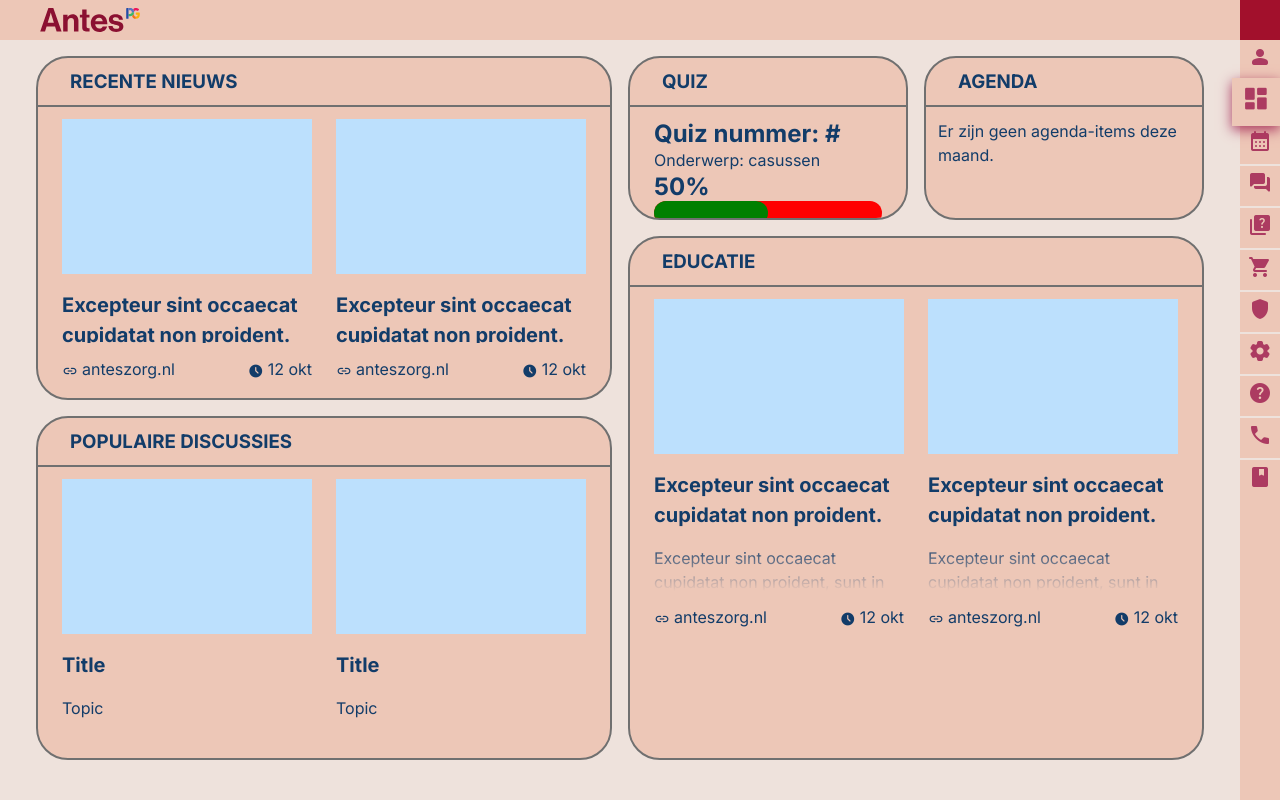
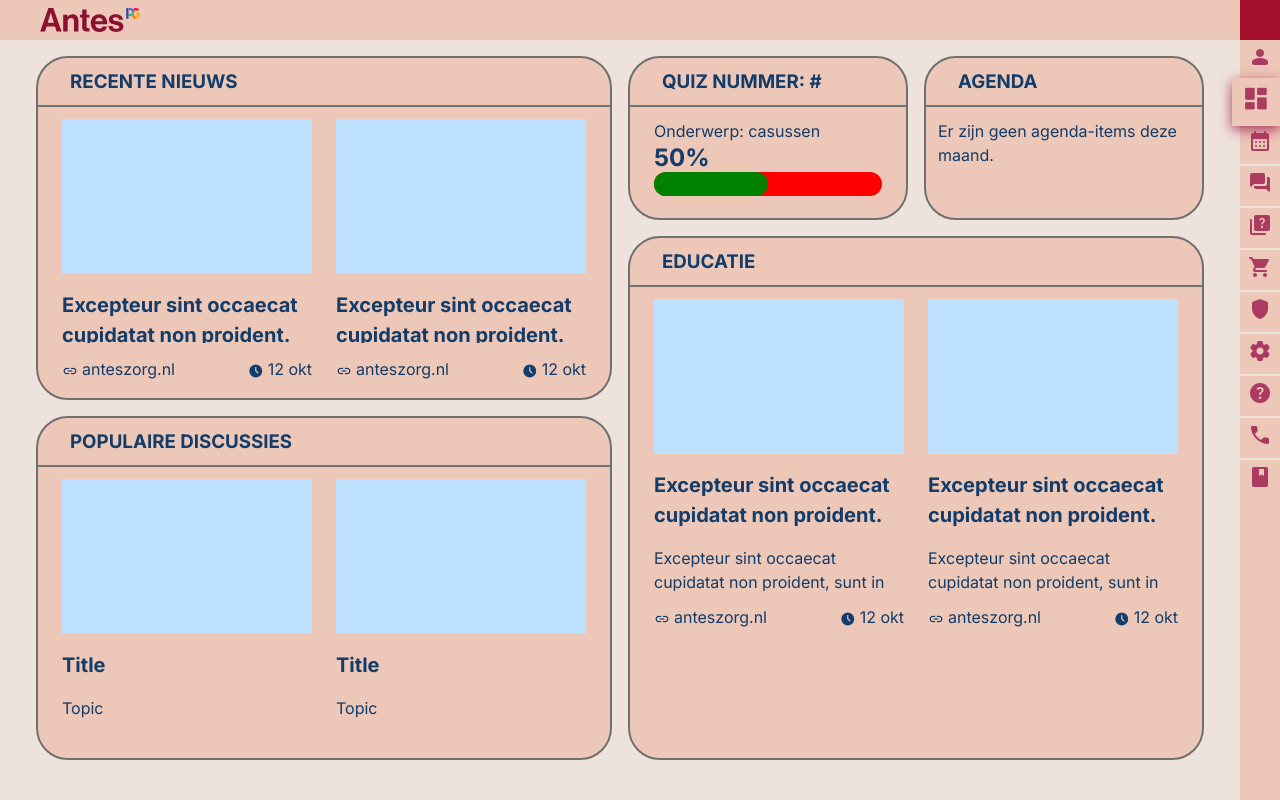
Before and after one commit to stssrn/ProjectC_Groep5, a Next.js app in the folder frontend/: page /dashboard in a window 1280 px wide. Built offline with nearby package versions, Linux system fonts and the light colour scheme.

Commit message:
nav bar tekst kleiner gemaakt

```diff
--- a/frontend/app/dashboard/EducationSection.module.css
+++ b/frontend/app/dashboard/EducationSection.module.css
@@ -20,7 +20,7 @@
 }
 
 .top {
-    overflow: hidden;
+  overflow: scroll;
   position: relative;
 }
 
@@ -29,11 +29,9 @@
   position: absolute;
   width: 100%;
   height: 100%;
-    background: linear-gradient(
-      to bottom,
+  /* background: linear-gradient(to bottom,
       #0000 calc(100% - 3em),
-      var(--bg500) 100%
-    );
+      var(--bg500) 100%); */
   z-index: 2;
 }
 
--- a/frontend/app/dashboard/QuizSection.tsx
+++ b/frontend/app/dashboard/QuizSection.tsx
@@ -3,14 +3,12 @@ import Container from "../components/Container";
 import clsx from "clsx";
 
 interface CurrentQuiz {
-    title: string;
     topic: string;
     questions: number;
     questionsAnswered: number;
 }
 
 const currentQuiz: CurrentQuiz = {
-    title: "Quiz nummer: #",
     topic:
         "Onderwerp: casussen",
     questions: 10,
@@ -22,12 +20,11 @@ const QuizBlock: React.FC<{
 }> = ({ className }) => {
     return (
         <section className={className}>
-            <Container padding={12} title="Quiz">
+            <Container padding={12} title="Quiz nummer: #">
                 <div className={styles.quizes}>
                     <article className={styles.quiz}>
                         <div className={styles.top}>
                             <div className={styles.topOverlay}></div>
-                            <h2 className={styles.postTitle}>{currentQuiz.title}</h2>
                             <p className={styles.quizTopic}>{currentQuiz.topic}</p>
                         </div>
                         <div className={styles.quizProgressTracker}>
--- a/frontend/app/layout.module.css
+++ b/frontend/app/layout.module.css
@@ -124,9 +124,10 @@
     top: -5px;
     right: 32px;
     background-color: var(--bg500);
-    padding: 5px;
+    padding: 11px;
     box-shadow: 0px 3px 10px var(--p500);
     border-radius: 10px 0 0 10px;
+    font-size: 15px;
     z-index: 4;
 }
 
```
Also changed, not shown: frontend/app/login/wachtwoord-vergeten/page.tsx (+15 -6 lines). Lines whose indentation alone changed are shown as unchanged.
